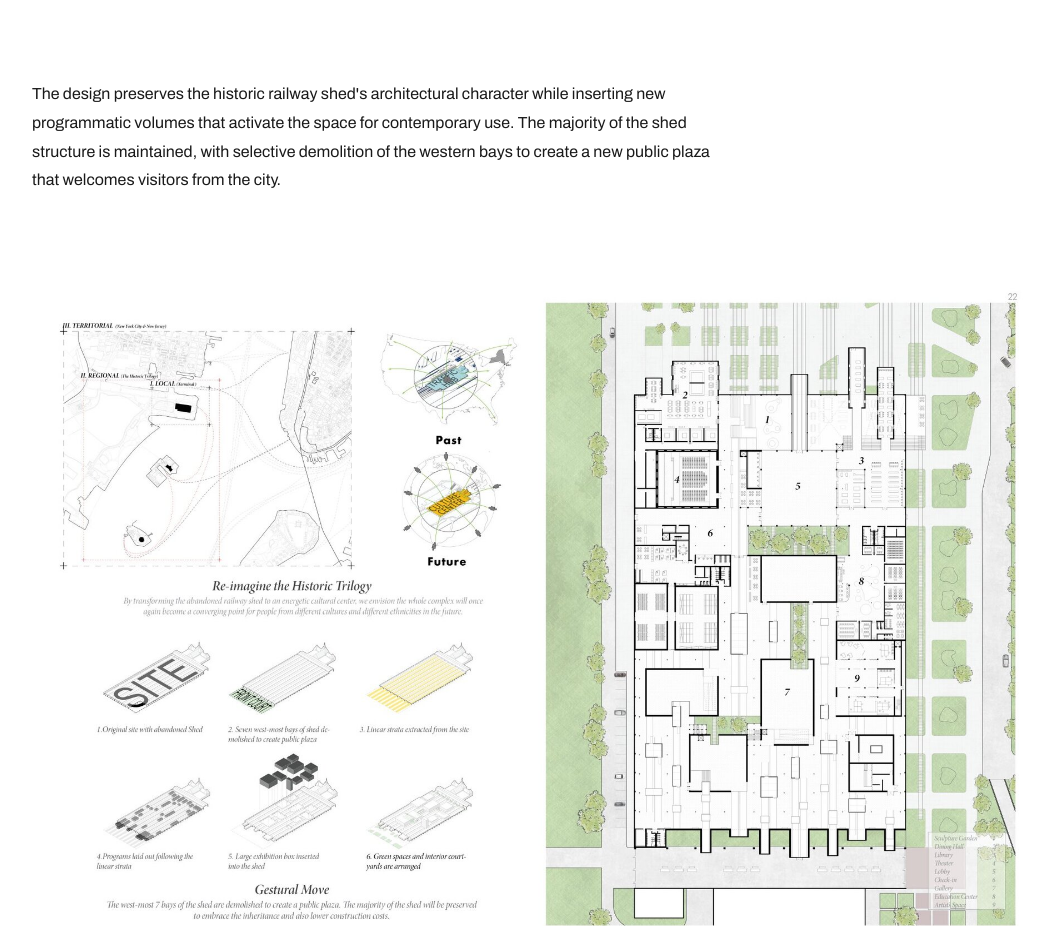
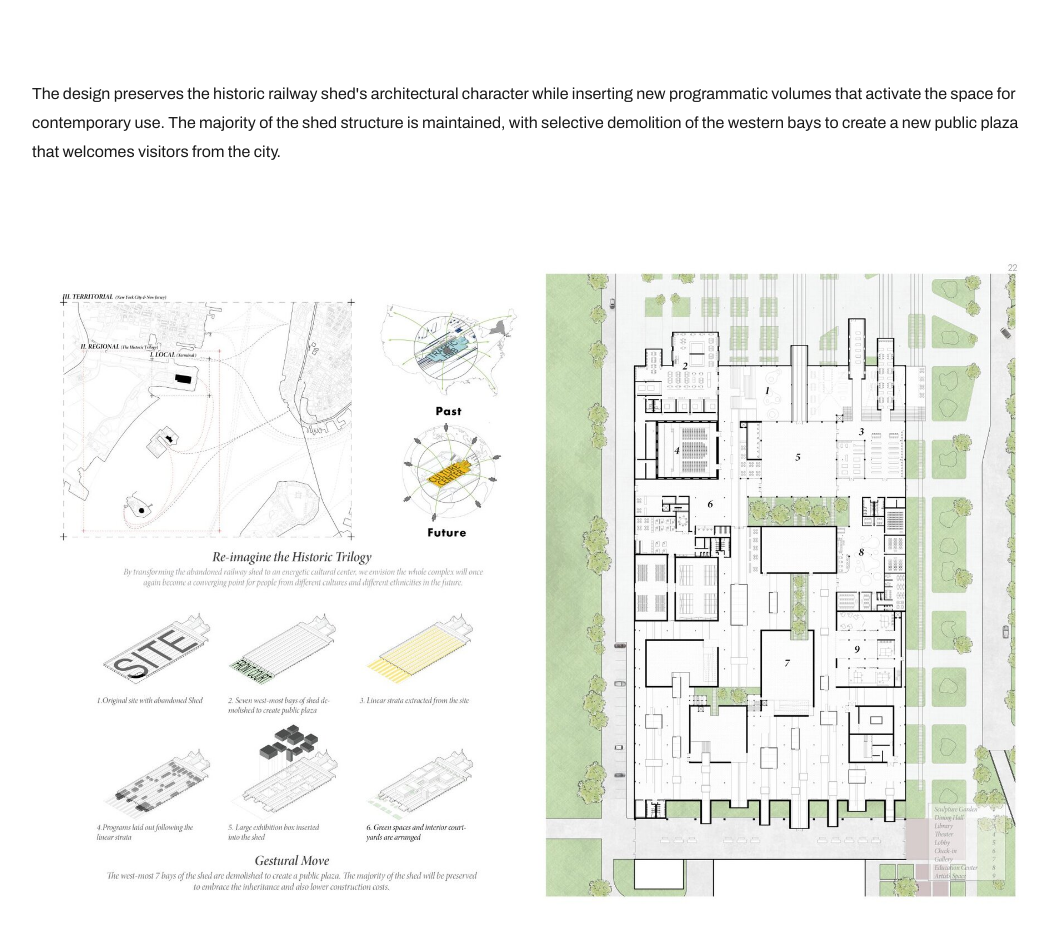
Before and after one commit to yauyueson/personal-website, a plain HTML site: page projects/motion.html in a window 1280 px wide. Shown: the part 1260-2186 px from the top of the page, without its empty margins (108-1171 px from the left). Drawn offline with nearby package versions, Linux system fonts and the light colour scheme.

Commit message:
Update style.css

```diff
--- a/style.css
+++ b/style.css
@@ -379,7 +379,7 @@ footer {
 
 /* Inline text blocks between images */
 .project-images .image-text {
-    max-width: 700px;
+    max-width: 100%;
     padding: 20px 0;
 }
 
```
